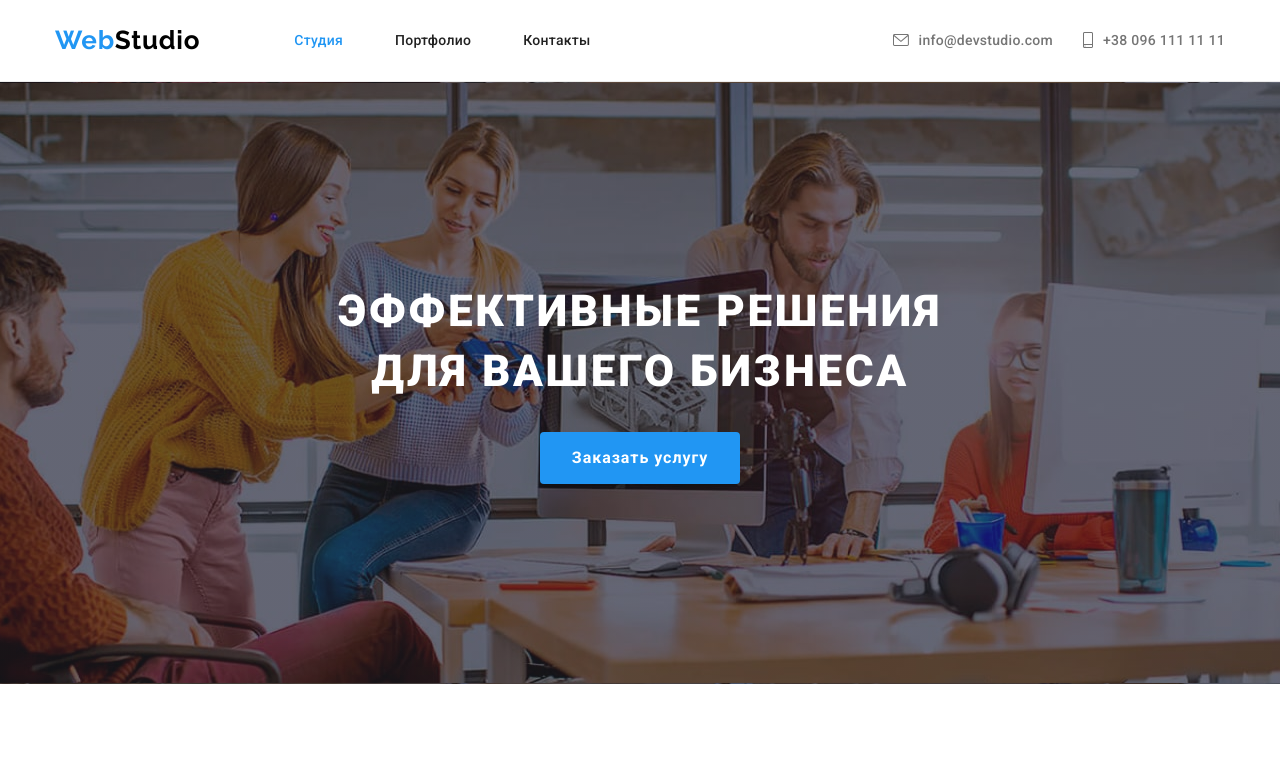
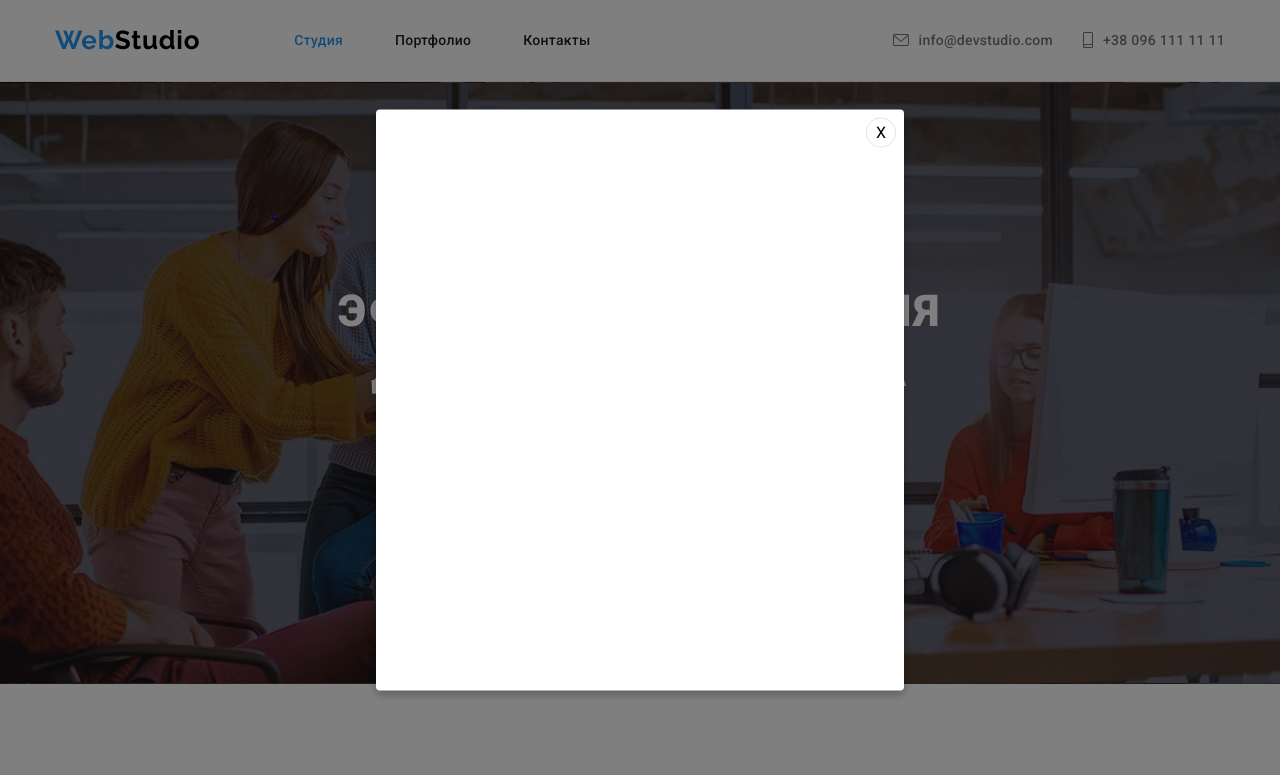
Before and after one commit to Anton-Vovk/goit-markup-hw-05, a plain HTML site: page index.html in a window 1280 px wide. Both pictures are taken after a click on the button "Заказать услугу". Shown: the top 775 px of the page. Drawn offline with nearby package versions, Linux system fonts and the light colour scheme.

Commit message:
Добавлены анимации, переходы, трансформации и позиционирование

```diff
--- a/CSS/styles.css
+++ b/CSS/styles.css
@@ -4,6 +4,7 @@
   --accent-color: #2196f3;
   --main-color: #212121;
   --discription-color: #757575;
+  --main-timing-function: cubic-bezier(0.4, 0, 0.2, 1);
 }
 
 *,
@@ -172,6 +173,55 @@ img {
   padding: 11px 32px;
 }
 
+/* -----start modal form------  */
+
+.backdrop {
+  position: fixed;
+  top: 0;
+  left: 0;
+  width: 100%;
+  height: 100%;
+  background-color: rgba(0, 0, 0, 0.5);
+  transition: all 250ms var(--main-timing-function);
+}
+
+.backdrop.is-hidden {
+  opacity: 0;
+  visibility: hidden;
+  pointer-events: none;
+  transition: all 250ms var(--main-timing-function) 500ms;
+}
+
+.backdrop.is-hidden .modal {
+  transform: translate(-50%, -50%) scale(0);
+  transition: all 250ms var(--main-timing-function);
+}
+
+.modal {
+  position: absolute;
+  top: 50%;
+  left: 50%;
+  transform: translate(-50%, -50%) scale(1);
+  width: 528px;
+  height: 581px;
+  filter: drop-shadow(0px 4px 4px rgba(0, 0, 0, 0.25));
+  background-color: #fff;
+  transition: all 250ms var(--main-timing-function) 500ms;
+  border-radius: 4px;
+}
+
+.close-btn {
+  position: absolute;
+  top: 8px;
+  right: 8px;
+  width: 30px;
+  height: 30px;
+  background-color: #fff;
+  border: 1px solid rgba(0, 0, 0, 0.1);
+  border-radius: 50%;
+  cursor: pointer;
+}
+/* -----end modal form------  */
 /*  ============ ADVANTAGE  ============ */
 .advantage {
   padding-top: 94px;
--- a/index.html
+++ b/index.html
@@ -68,7 +68,9 @@
             Эффективные решения <br />
             для вашего бизнеса
           </h1>
-          <button class="modal-btn" type="button">Заказать услугу</button>
+          <button class="modal-btn" type="button" data-modal-open>
+            Заказать услугу
+          </button>
         </div>
       </section>
       <!-- ADVANTAGE -->
@@ -434,5 +436,11 @@
         </ul>
       </div>
     </footer>
+    <div class="backdrop is-hidden" data-modal>
+      <div class="modal">
+        <button type="button" class="close-btn" data-modal-close>X</button>
+      </div>
+    </div>
+    <script src="./js/modal.js"></script>
   </body>
 </html>
--- /dev/null
+++ b/js/modal.js
@@ -0,0 +1,14 @@
+(() => {
+  const refs = {
+    openModalBtn: document.querySelector('[data-modal-open]'),
+    closeModalBtn: document.querySelector('[data-modal-close]'),
+    modal: document.querySelector('[data-modal]'),
+  };
+
+  refs.openModalBtn.addEventListener('click', toggleModal);
+  refs.closeModalBtn.addEventListener('click', toggleModal);
+
+  function toggleModal() {
+    refs.modal.classList.toggle('is-hidden');
+  }
+})();
```
